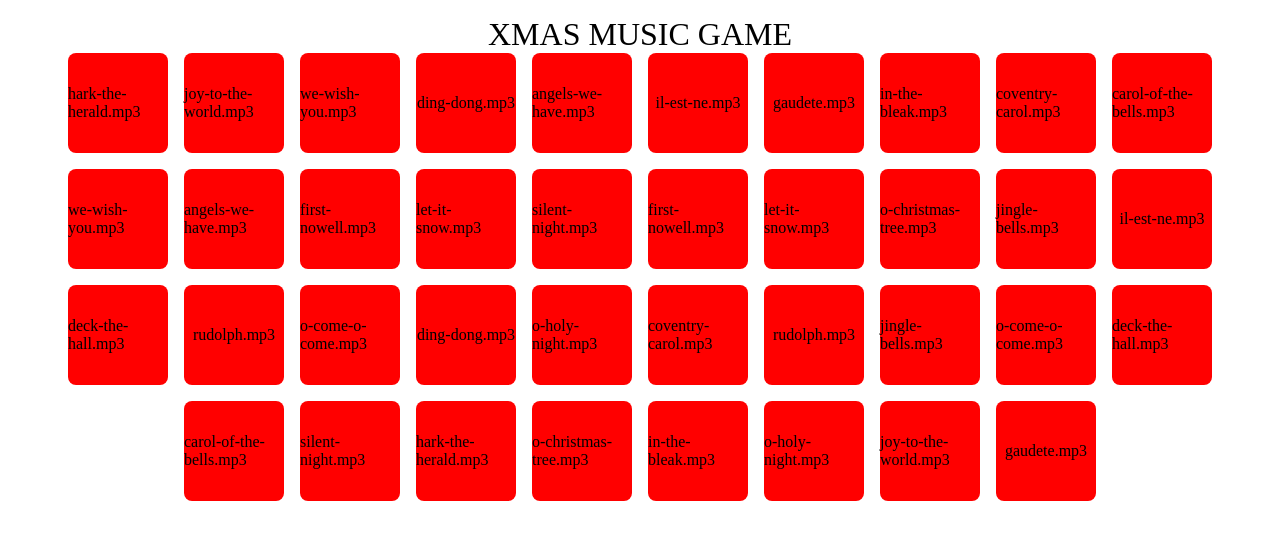
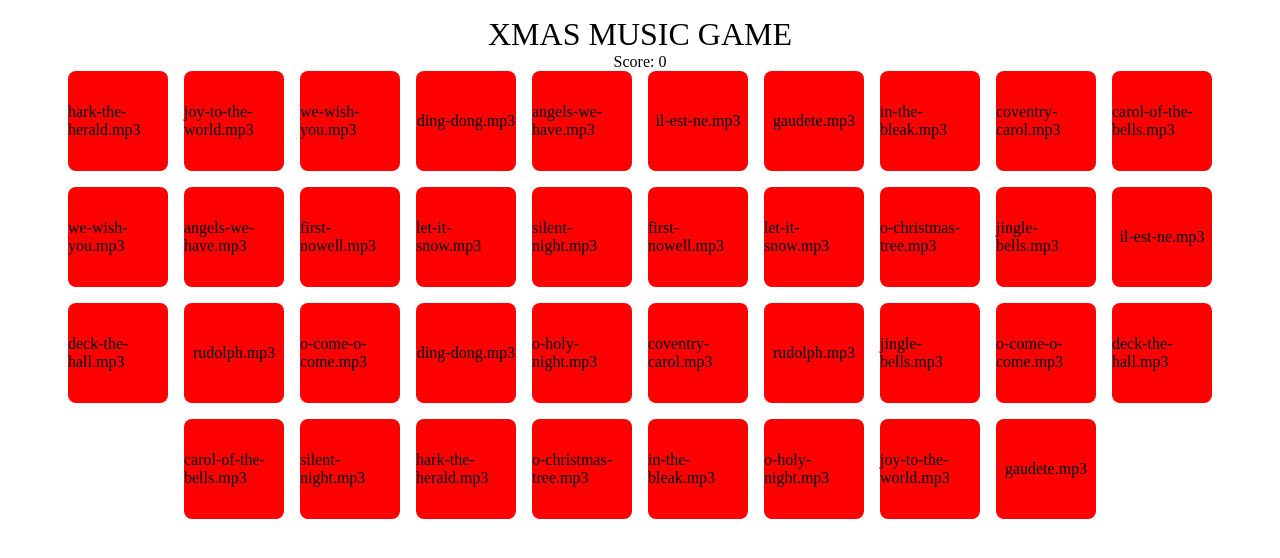
Before and after one commit to vapppu/christmas-project, a React (Vite) app: page / in a window 1280 px wide. Shown: the top 558 px of the page. Built offline with nearby package versions, Linux system fonts and the light colour scheme.

Commit message:
Display score at the top of the page

```diff
--- a/src/App.css
+++ b/src/App.css
@@ -45,6 +45,9 @@ body {
 h1 {
   text-align: center;
 }
+.score {
+  text-align: center;
+}
 
 .cards {
   display: flex;
--- a/src/App.jsx
+++ b/src/App.jsx
@@ -1,11 +1,9 @@
-import { useState } from 'react'
-import './App.css'
-import AudioCards from './components/AudioCards'
-
+import { useState } from "react";
+import "./App.css";
+import AudioCards from "./components/AudioCards";
+import Score from "./components/Score";
 
 function App() {
-
-
   const songs = [
     "angels-we-have.mp3",
     "carol-of-the-bells.mp3",
@@ -28,6 +26,9 @@ function App() {
     "we-wish-you.mp3",
   ];
 
+  const [score, setScore] = useState(0);
+  const increaseScore = () => setScore(score + 1);
+
   const shuffle = (array) => {
     for (let i = array.length - 1; i > 0; i--) {
       const j = Math.floor(Math.random() * (i + 1));
@@ -36,17 +37,16 @@ function App() {
     return array;
   };
 
-  const songCards = shuffle(songs.concat([...songs]))
-
+  const songCards = shuffle(songs.concat([...songs]));
 
   return (
     <>
       <h1>XMAS MUSIC GAME</h1>
 
-      <AudioCards songCards={songCards} />
-
-       </>
-  )
+      <Score score={score} />
+      <AudioCards songCards={songCards} increaseScore={increaseScore} />
+    </>
+  );
 }
 
-export default App
+export default App;
--- a/src/components/AudioCards.jsx
+++ b/src/components/AudioCards.jsx
@@ -1,7 +1,7 @@
 import { useState, useEffect } from "react";
 import Card from "./Card";
 
-const AudioCards = ({ songCards }) => {
+const AudioCards = ({ songCards, increaseScore }) => {
   const cardData = songCards.map((song, index) => {
     return {
       audio: new Audio(`./src/assets/music/${song}`),
@@ -39,19 +39,14 @@ const AudioCards = ({ songCards }) => {
     return (card1.src === card2.src)
   }
 
+
   const markAsFound = (foundCards) => {
     const newCards = [...cards]
-    console.log("New cards:")
-    console.log(newCards)
-
     foundCards.forEach((foundCard) =>
     {
         const index = newCards.findIndex((newCard) => newCard.index === foundCard.index)
         newCards[index].found = true;
     })
-
-    console.log("Päivitetyt kortit:")
-    console.log(newCards)
     setCards(newCards)
   }
 
@@ -67,6 +62,7 @@ const AudioCards = ({ songCards }) => {
       {
         console.log("Matchi löytyny!")
         markAsFound([open[0], open[1]])
+        increaseScore()
 
       }
     }
--- /dev/null
+++ b/src/components/Score.jsx
@@ -0,0 +1,8 @@
+import '../App.css'
+
+const Score = ({score}) => {
+    return <p className="score">Score: {score}</p>
+
+}
+
+export default Score;
```
